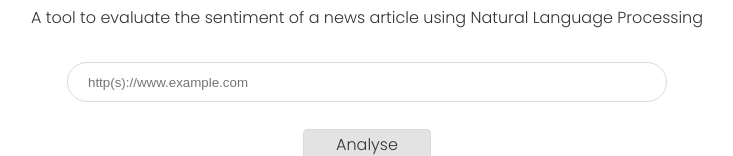
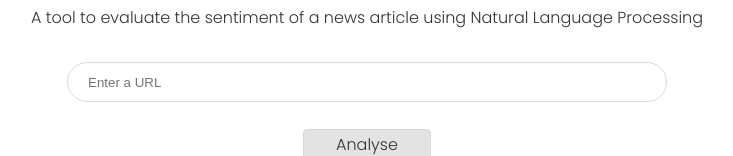
Before and after one commit to Firagoras/evaluate-news-nlp, a website built with webpack: page src/client/views/index.html in a window 1280 px wide. Shown: the part 165-321 px from the top of the page, without its empty margins (273-1006 px from the left). Built offline with nearby package versions, Linux system fonts and the light colour scheme; a web font is replaced by a local one.

Commit message:
update index.html

```diff
--- a/src/client/views/index.html
+++ b/src/client/views/index.html
@@ -16,7 +16,7 @@
       <main>
         <section id="form">
           <form novalidate>
-            <input type="text" id="urlInput" placeholder="http(s)://www.example.com" pattern="https?://.+" title="The URL must start with http(s)://" required/>
+            <input type="text" id="urlInput" placeholder="Enter a URL" pattern="https?://.+" title="The URL must start with http://" required/>
             <input type="submit" id="analyseBtn" value="Analyse" />
           </form>
         </section>
```
